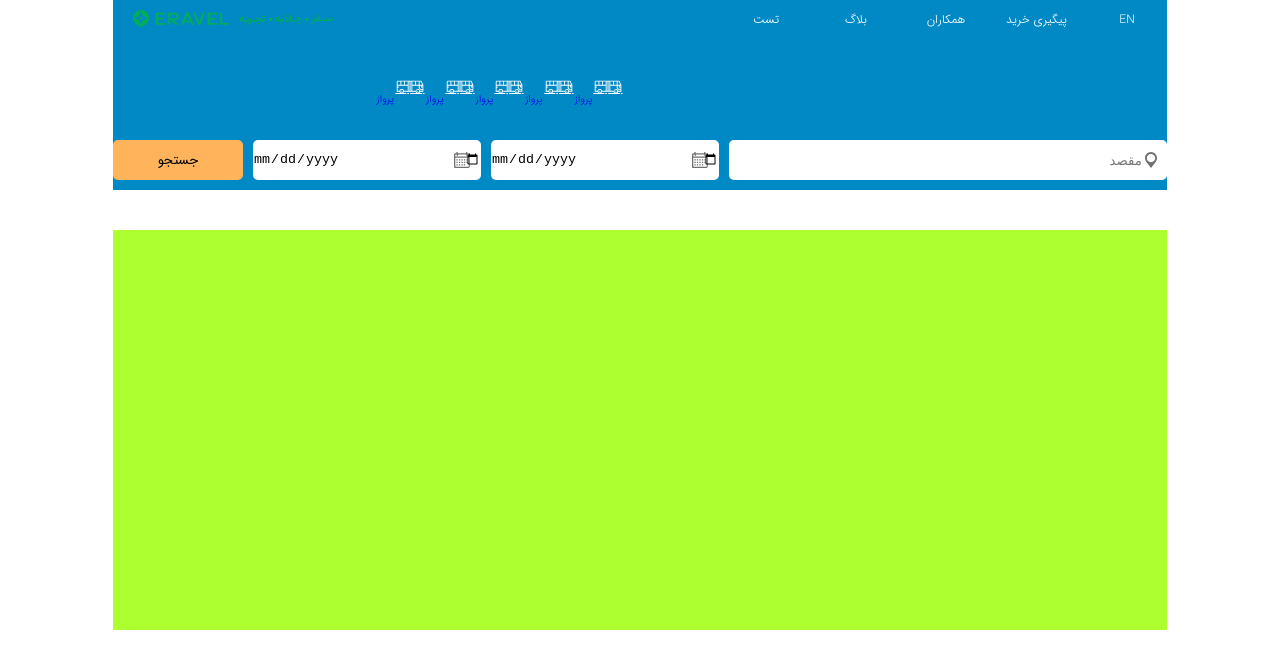
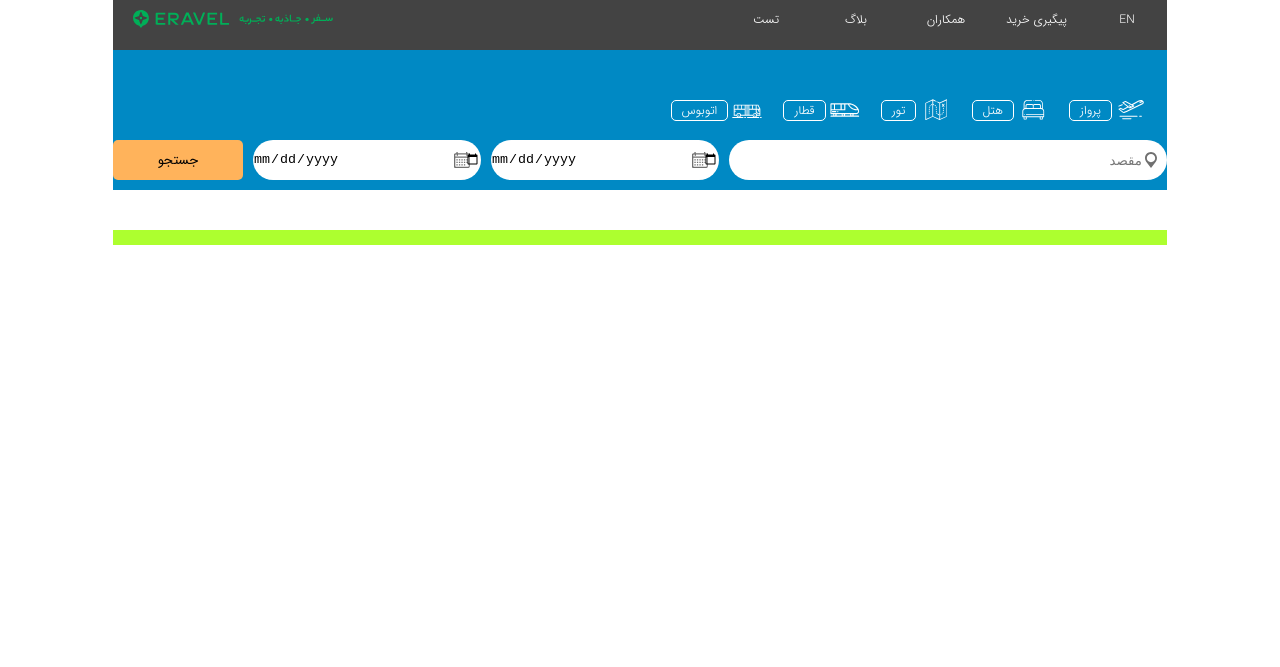
Before and after one commit to kazemzadeh1983/Hotel_whitelbl, a website: page index.html in a window 1280 px wide. Drawn offline with Linux system fonts and the light colour scheme.

Commit message:
complete header

```diff
--- a/index.html
+++ b/index.html
@@ -39,26 +39,41 @@
 
 
 <ul class="menu">
-    <li class="menu__item"><span class="menu__span"><a href="#" class="menu__link">پرواز</a><svg class="menu__icon">
+    <li class="menu__item"><a href="#" class="menu__link">پرواز</a>
+        <svg class="menu__icon">
+                <use xlink:href="img/icon/sb-plane.svg#sb-plane"></use>
+
+        </svg>
+    </li>
+
+    <li class="menu__item"><a href="#" class="menu__link">هتل</a>
+        <svg class="menu__icon">
+                <use xlink:href="img/icon/sb-hotel.svg#sb-hotel"></use>
+
+        </svg>
+    </li>
+
+    <li class="menu__item"><a href="#" class="menu__link">تور</a>
+        <svg class="menu__icon">
+                <use xlink:href="img/icon/sb-tour.svg#sb-tour"></use>
+
+        </svg>
+    </li>
+
+    <li class="menu__item"><a href="#" class="menu__link">قطار</a>
+        <svg class="menu__icon">
+                <use xlink:href="img/icon/sb-train.svg#sb-train"></use>
+
+        </svg>
+    </li>
+
+    <li class="menu__item"><a href="#" class="menu__link">اتوبوس</a>
+        <svg class="menu__icon">
                 <use xlink:href="img/icon/sb-bus.svg#sb-bus"></use>
 
-            </svg></span></li>
-    <li class="menu__item"><span class="menu__span"><a href="#" class="menu__link">پرواز</a><svg class="menu__icon">
-                <use xlink:href="img/icon/sb-bus.svg#sb-bus"></use>
+        </svg>
+    </li>
 
-            </svg></span></li>
-    <li class="menu__item"><span class="menu__span"><a href="#" class="menu__link">پرواز</a><svg class="menu__icon">
-                <use xlink:href="img/icon/sb-bus.svg#sb-bus"></use>
-
-            </svg></span></li>
-    <li class="menu__item"><span class="menu__span"><a href="#" class="menu__link">پرواز</a><svg class="menu__icon">
-                <use xlink:href="img/icon/sb-bus.svg#sb-bus"></use>
-
-            </svg></span></li>
-    <li class="menu__item"><span class="menu__span"><a href="#" class="menu__link">پرواز</a><svg class="menu__icon">
-                <use xlink:href="img/icon/sb-bus.svg#sb-bus"></use>
-
-            </svg></span></li>
 
 
 </ul>
--- a/sass/layout/_header.scss
+++ b/sass/layout/_header.scss
@@ -4,7 +4,8 @@
 
     display: grid ;
     grid-template-columns: repeat(4,1fr);
-    grid-template-rows: 7rem 6rem 6rem ;
+    grid-template-rows: 5rem 6rem 6rem ;
+    grid-row-gap: 1rem;
     //grid-row-gap: 2rem ;
 
 
@@ -16,6 +17,7 @@
     grid-column: 1 / span 1 ;
     grid-row: 1 / 2 ;
     padding: 1rem 2rem;
+    background-color: #434343;
 
 
     /*&::after {
@@ -42,6 +44,8 @@
 
     grid-column: 2 / span 3 ;
     grid-row: 2 / 3;
+    flex-direction: row;
+    justify-self: end;
 
 
 
@@ -50,12 +54,41 @@
     .menu {
         list-style-type: none;
         display: flex;
-        flex-direction: row;
 
+        align-items: flex-end;
+        flex-flow: row-reverse;
+
+
+
+        &__item{
+
+            margin-right: 2rem;
+            display: inline-block;
+            vertical-align: middle;
+
+
+        }
 
 
         &__link {
             text-decoration: none;
+            padding: 0 1rem;
+            font-family: "IRANSans", Medium ;
+            color: #ffffff;
+            font-size: 1.2rem;
+            line-height: 1.9rem;
+            border: 1px solid;
+            border-radius: 5px;
+
+            &:hover,
+            &:active{
+                background-color: #ffffff;
+                color: #0089c4;
+                box-shadow: 0 .5rem 1rem rgba(black,.2);
+            }
+
+
+
 
 
 
@@ -67,17 +100,11 @@
 
             height: 32px;
             width: 32px;
+            transform: translateY(1.2rem);
 
         }
 
-        &__span{
 
-
-        }
-
-        &__item{
-
-        }
     }
 }
 
@@ -98,7 +125,7 @@
 
     &__destination {
 
-        border-radius: 5px;
+        border-radius: 2rem;
         border:  none ;
         background-color: #f8f8f8;
         background: white url("../../img/icon/location-icon.svg#location-icon") no-repeat scroll ;
@@ -112,7 +139,7 @@
 
     &__entrydate {
 
-        border-radius: 5px;
+        border-radius: 2rem;
         border:  none ;
         background-color: #f8f8f8;
         background: white url("../../img/icon/calendar-icon.svg#calendar-icon") no-repeat scroll ;
@@ -124,7 +151,7 @@
 
     &__departuredate {
 
-        border-radius: 5px;
+        border-radius: 2rem;
         border:  none ;
         background-color: #f8f8f8;
         background: white url("../../img/icon/calendar-icon.svg#calendar-icon") no-repeat scroll ;
--- a/sass/layout/_navigation.scss
+++ b/sass/layout/_navigation.scss
@@ -1,6 +1,7 @@
 .nav {
     list-style: none;
     grid-column: 2 / span 3 ;
+    background-color: #434343;
 
     justify-content: end;
 
--- a/sass/pages/_payment.scss
+++ b/sass/pages/_payment.scss
@@ -9,10 +9,12 @@
 }
 
 .hoteldetails{
-    color: black;
-    padding: 20rem;
+
     background-color:greenyellow;
     grid-column: center-start / center-end ;
+
+    display: grid;
+
 
 
 
--- a/sass/utils/_variables.scss
+++ b/sass/utils/_variables.scss
@@ -1,6 +1,7 @@
 // COLOR VARIABLES
 
 $primary-color : #0089c4 ;
+$gray-dark: #434343;
 
 
 // FONT VARIABLES
```
Also changed, not shown: css/style.css, sass/layout/_grid.scss (deleted).
